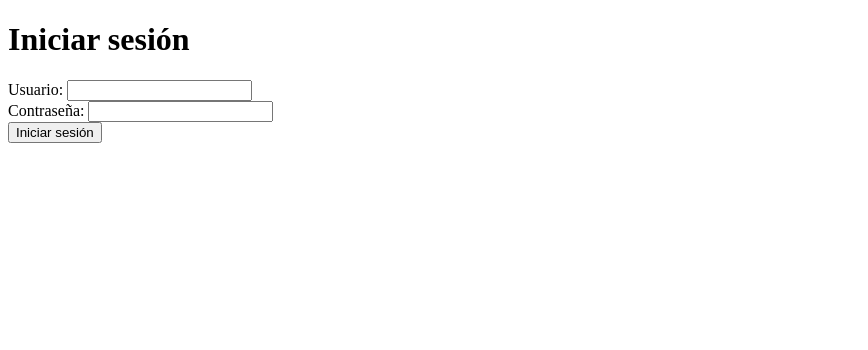
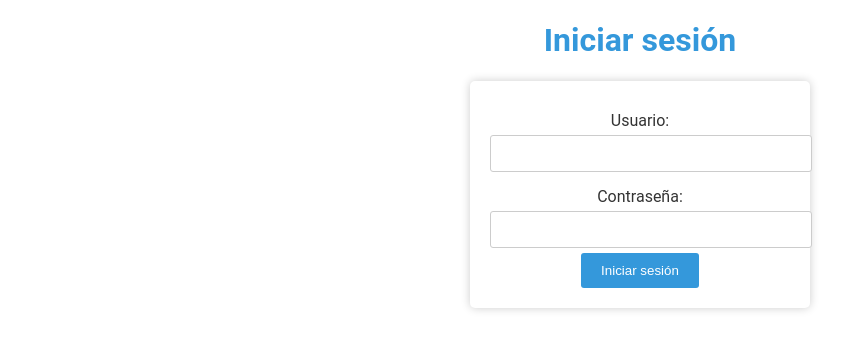
Before and after one commit to cato-docker/backitc, a FastAPI app: page /users in a window 1280 px wide. Shown: the top 350 px of the page, without its empty margins (0-868 px from the left). Run offline with FastAPI, Linux system fonts and the light colour scheme.

Commit message:
Se agrega el estilo css para el inicio de sesion

```diff
--- a/main.py
+++ b/main.py
@@ -14,6 +14,12 @@ from fastapi.staticfiles import StaticFiles
 app = FastAPI()
 templates = Jinja2Templates(directory="templates")
 app.mount("/templates",StaticFiles(directory="templates"),name="style")
+
+def calcular_edad(fecha_nacimiento):
+    fecha_actual = datetime.now()
+    edad = fecha_actual.year - fecha_nacimiento.year -((fecha_actual.month, fecha_actual.day)<(fecha_nacimiento.moth, fecha_nacimiento.day))
+    return edad
+
 
 # Conexión a la base de datos MySQL
 db_config = {
@@ -138,6 +144,7 @@ def registrar_estudiantes(estudiante: EstudiantesCreate):
     except mysql.connector.Error as ex:
         return {"error": f"Error al querer insertar datos en registros de estudiantes: {ex}"}
 
+
 #Muestra los estudiantes cargados
 @app.get("/estudiantes")
 def get_estudiantes():
@@ -172,7 +179,7 @@ def validar_users(
 
         if user and user["passwords"] == passwords:
             return RedirectResponse ("/registrar_estudiantes?success=True")
-            #return JSONResponse({"message": "Acceso concedido", "redirect": "/registrar_estudiantes"})
+            #return JSONResponse({"mensaje":"Acceso concedido":"redirect":"/registrar_estudiantes"})
         else:
             raise HTTPException(status_code=401, detail="Credenciales incorrectas")
     except mysql.connector.Error as ex:
--- a/templates/index.html
+++ b/templates/index.html
@@ -110,6 +110,7 @@
 
 
 
+
 </body>
 
 </html>
--- a/templates/inicio_sesion.html
+++ b/templates/inicio_sesion.html
@@ -3,6 +3,7 @@
 <head>
     <meta charset="UTF-8">
     <meta name="viewport" content="width=device-width, initial-scale=1.0">
+    <link rel="stylesheet"type="text/css" href="templates/stylesesion.css">
     <title>Iniciar sesión</title>
 </head>
 <body>
--- /dev/null
+++ b/templates/stylesesion.css
@@ -0,0 +1,48 @@
+body {
+    background-color: #ffffff;
+    font-family: Roboto;
+    text-align: center;
+    margin: 0;
+    padding: 0;
+}
+
+h1 {
+    color: #3498db;
+}
+
+form {
+    background-color: #ffffff;
+    max-width: 300px;
+    margin: 0 auto;
+    padding: 20px;
+    border-radius: 5px;
+    box-shadow: 0 0 10px rgba(0, 0, 0, 0.2);
+}
+
+label {
+    display: block;
+    margin-top: 10px;
+    color: #333;
+}
+
+input[type="text"],
+input[type="password"] {
+    width: 100%;
+    padding: 10px;
+    margin: 5px 0;
+    border: 1px solid #ccc;
+    border-radius: 3px;
+}
+
+input[type="submit"] {
+    background-color: #3498db;
+    color: #fff;
+    padding: 10px 20px;
+    border: none;
+    border-radius: 3px;
+    cursor: pointer;
+}
+
+input[type="submit"]:hover {
+    background-color: #0b5ed7;
+}
```
Also changed, not shown: templates/style.css (+5 -3 lines).
